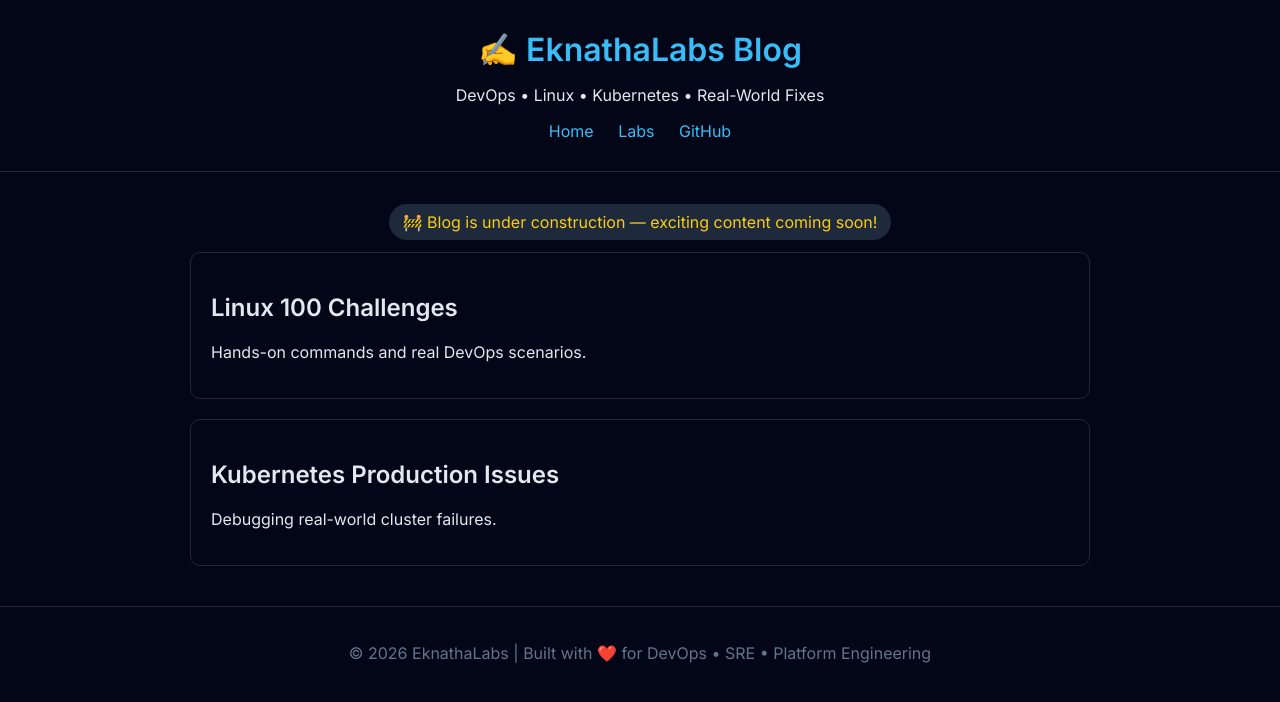
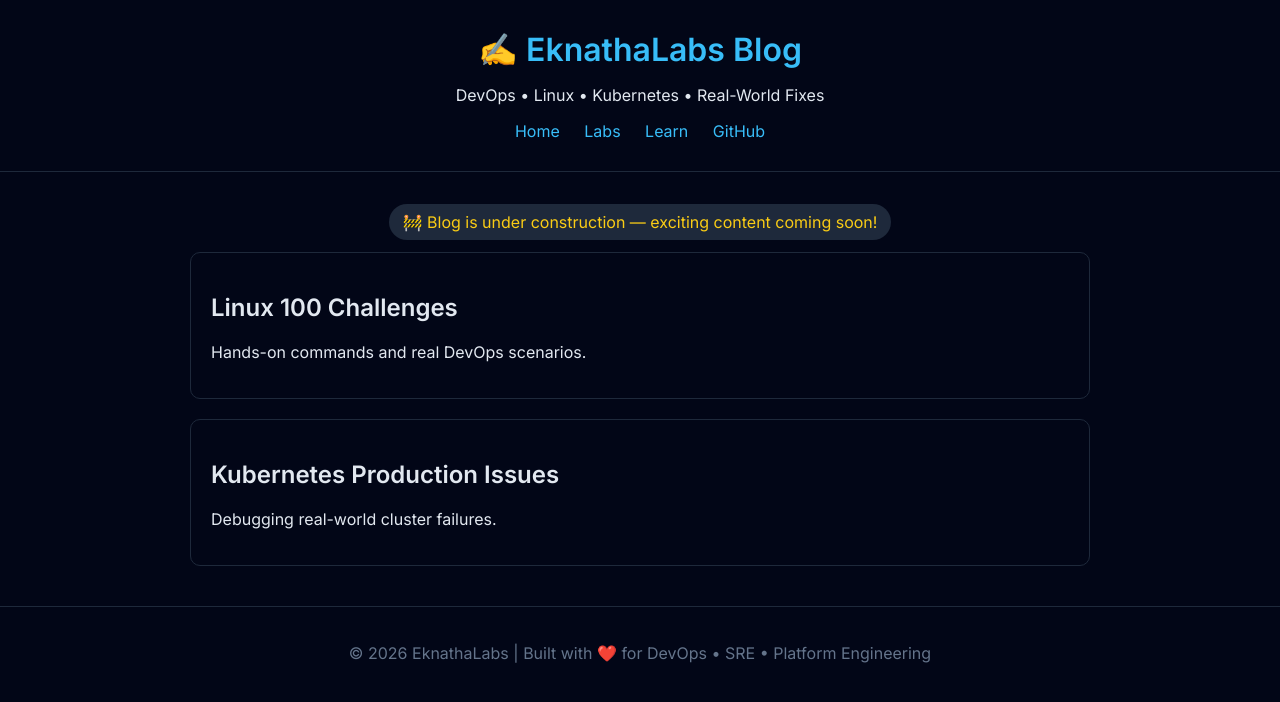
Before and after one commit to eknatha/blog, a plain HTML site: page index.html in a window 1280 px wide. Drawn offline with Linux system fonts and the light colour scheme.

Commit message:
Update index.html

```diff
--- a/index.html
+++ b/index.html
@@ -25,6 +25,7 @@
   <nav>
     <a href="https://eknathalabs.com">Home</a>
     <a href="https://labs.eknathalabs.com">Labs</a>
+    <a href="https://learn.eknathalabs.com">Learn</a>
     <a href="https://github.com/eknatha">GitHub</a>
   </nav>
 </header>
```
